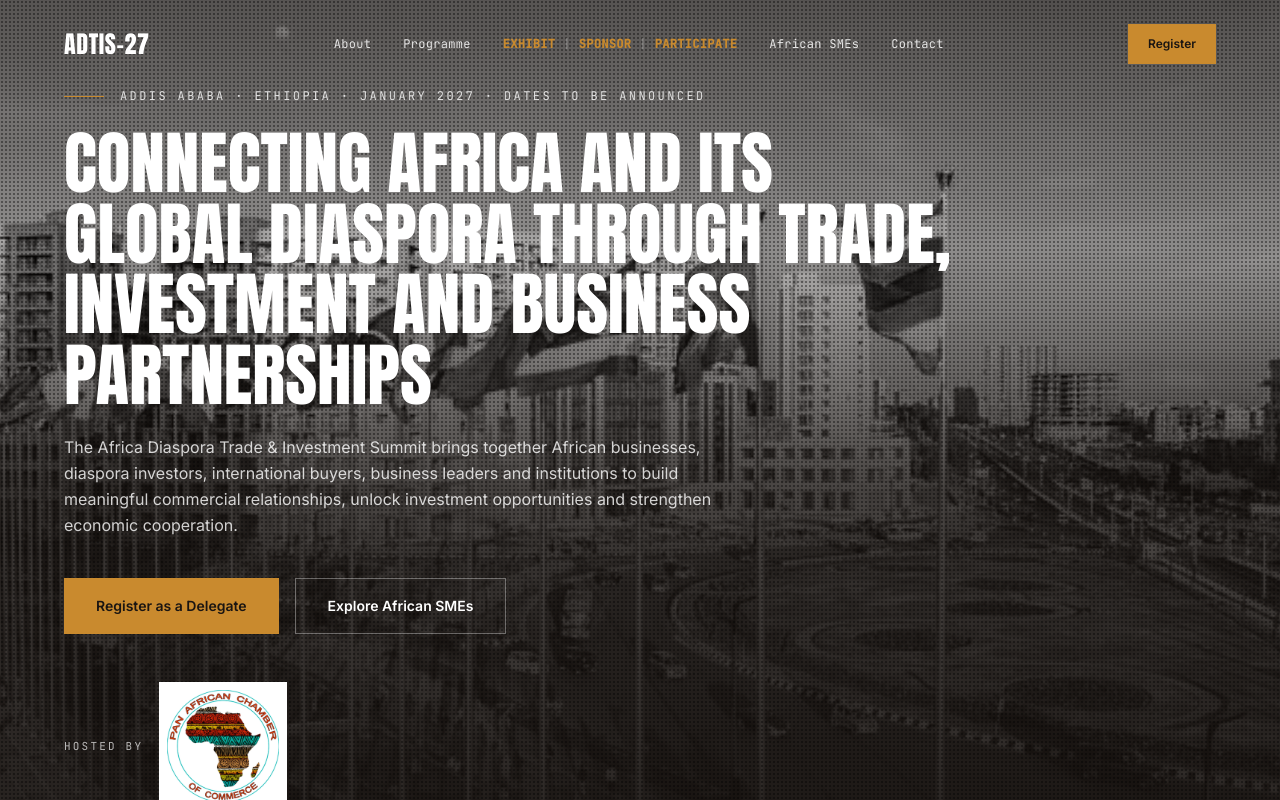
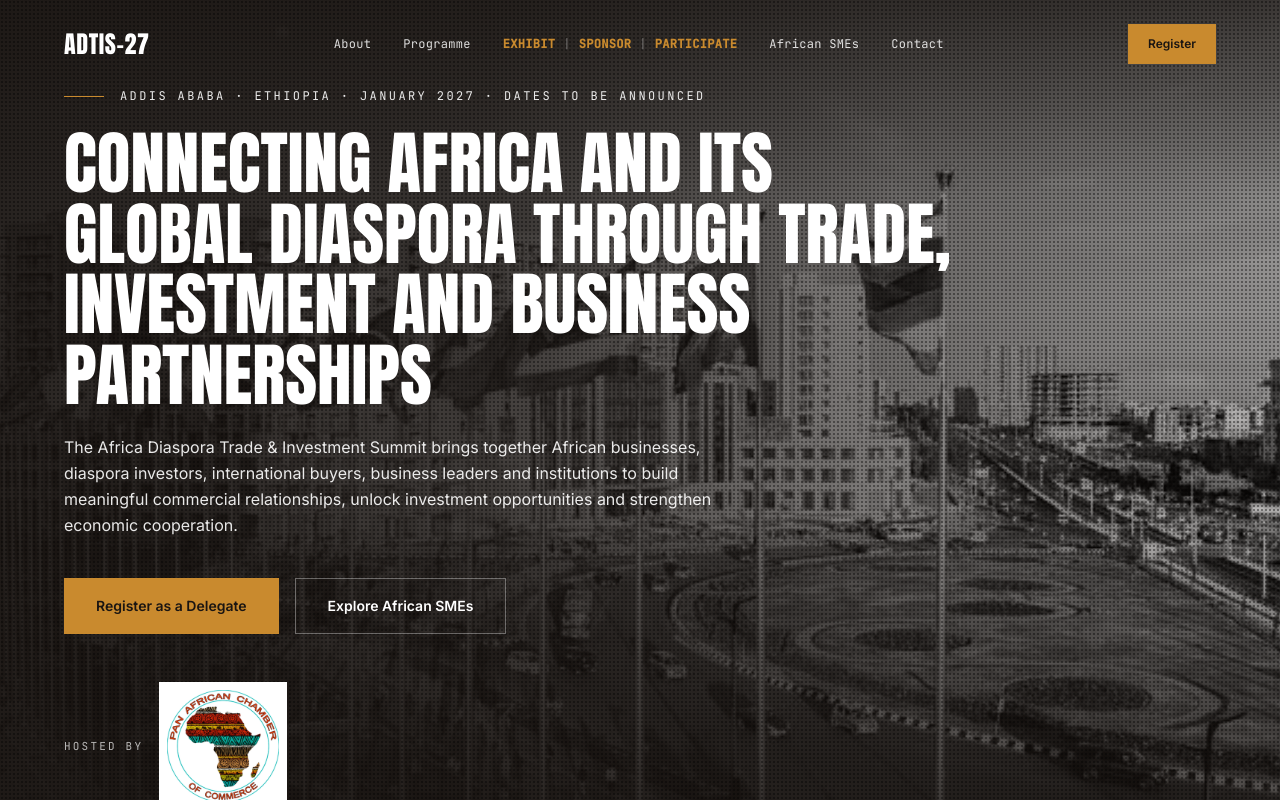
Before and after one commit to Entrust-Africa/entrust-platform, a Next.js app in the folder apps/summit/: page / in a window 1280 px wide. Shown: the top 800 px of the page. Built offline with nearby package versions, Linux system fonts and the light colour scheme; no server answers.

Commit message:
fix: darken the hero photo behind the text so the headline reads

```diff
--- a/apps/summit/src/app/page.tsx
+++ b/apps/summit/src/app/page.tsx
@@ -40,19 +40,22 @@ export default async function SummitLandingPage() {
       <section className="relative isolate flex min-h-[44rem] flex-col overflow-hidden bg-ink text-white lg:min-h-[53.5rem]">
         {/* Placeholder photo: the African Union Conference Centre sent by Entrust; swap for the event's own. */}
         <img src="/images/aicc.jpg" alt="" className="absolute inset-0 -z-30 size-full object-cover grayscale contrast-110" />
-        <div aria-hidden className="absolute inset-0 -z-20 bg-[linear-gradient(to_bottom,rgb(26_21_18/0.55)_0%,rgb(26_21_18/0.3)_28%,rgb(26_21_18/0.78)_55%,rgb(26_21_18/0.95)_100%)]" />
+        {/* Two scrims keep the white type readable on the bright buildings: one heavy under the text column on the left that
+            fades out toward the flags, and one under the nav and the foot of the hero. */}
+        <div aria-hidden className="absolute inset-0 -z-20 bg-[linear-gradient(to_right,rgb(26_21_18/0.92)_0%,rgb(26_21_18/0.82)_38%,rgb(26_21_18/0.5)_72%,rgb(26_21_18/0.3)_100%)]" />
+        <div aria-hidden className="absolute inset-0 -z-20 bg-[linear-gradient(to_bottom,rgb(26_21_18/0.65)_0%,rgb(26_21_18/0)_22%,rgb(26_21_18/0)_60%,rgb(26_21_18/0.85)_100%)]" />
         <div aria-hidden className="halftone absolute inset-0 -z-10" />
 
         <SiteHeader overHero />
 
         <div id="top" className="relative z-10 mt-auto px-6 pb-16 lg:px-16 lg:pb-20">
           <div className="mx-auto max-w-[82rem]">
-            <p className="flex items-center gap-4 font-mono text-xs tracking-[0.2em] text-white/80 uppercase">
+            <p className="flex items-center gap-4 font-mono text-xs tracking-[0.2em] text-white/90 uppercase">
               <span aria-hidden className="h-px w-10 shrink-0 bg-amber" />
               {EVENT_LINE}
             </p>
             <h1 className="mt-6 max-w-4xl font-display text-[clamp(2.25rem,5.4vw,4.5rem)] leading-[1.02] uppercase">{HEADLINE}</h1>
-            <p className="mt-6 max-w-2xl text-base leading-relaxed text-white/80">{INTRO}</p>
+            <p className="mt-6 max-w-2xl text-base leading-relaxed text-white/90">{INTRO}</p>
             <div className="mt-10 flex flex-wrap gap-4">
               <Link href="/participate/register" className={amberButton}>
                 Register as a Delegate
```
